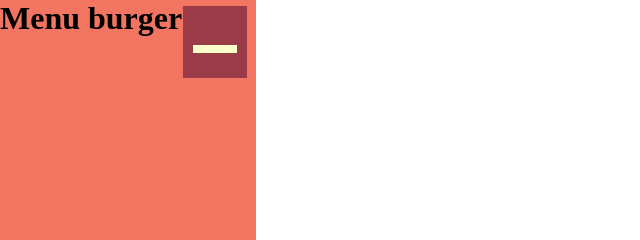
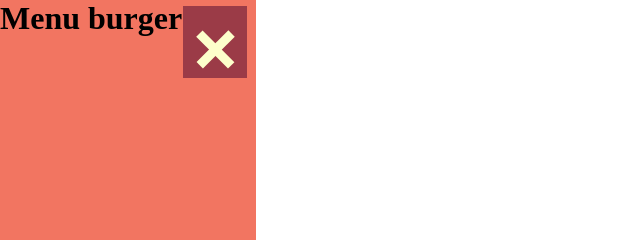
Before and after one commit to Fidgino/Exo-Dom, a plain HTML site: page dom-menuBurger/index.html in a window 1280 px wide. Both pictures are taken after a click on the element 44 px from the left and 42 px from the top of the page. Shown: the top 240 px of the page, 0-640 px from the left. Drawn offline with Linux system fonts and the light colour scheme.

Commit message:
Menu Burger fini

```diff
--- a/dom-menuBurger/assets/script.js
+++ b/dom-menuBurger/assets/script.js
@@ -7,8 +7,11 @@ let orange = document.querySelector('.orange');
 button.addEventListener('click', function() {
     orange.classList.toggle('open');
     button.classList.toggle('openButton');
-    barThree.classList.toggle('firstAnimation');
-    barTwo.classList.toggle('vanish');
-    barOne.classList.toggle('vanish');
+    barOne.classList.toggle('barOneA');
+    barThree.classList.toggle('barThreeA');
+    setTimeout(() => {
+        barOne.classList.toggle('vanish');
+        barTwo.classList.toggle('rotateBarTwo');
+        barThree.classList.toggle('rotateBarThree')
+      }, 500)
 });
-console.log(button);
--- a/dom-menuBurger/assets/style.css
+++ b/dom-menuBurger/assets/style.css
@@ -18,19 +18,28 @@
     transition: 0.5s;
 }
 .barOne {
+    position: absolute;
+    opacity: 1;
+    top: 20%;
     height: 8.5px;
     background-color: #fdffcb;
     width: 70%;
+    transition: 0.5s;
 }
 .barTwo {
+    position: absolute;
     height: 8.5px;
     background-color: #fdffcb;
     width: 70%;
+    transition: 0.5s;
 }
 .barThree {
+    position: absolute;
+    bottom: 20%;
     height: 8.5px;
     background-color: #fdffcb;
     width: 70%;
+    transition: 0.5s;
 }
 .orange {
     height: 100vh;
@@ -48,12 +57,24 @@
 }
 .openButton {
     left: 14.3%;
-    gap: 0;
+}
+.barOneA {
+    top: 35%;
+}
+.barThreeA {
+    bottom: 35.4%;
 }
 .vanish {
-    display: none;
-    transition: 1s;
+    transition: 0.5s;
     opacity: 0;
+}
+.rotateBarTwo {
+    transform: rotate(45deg);
+    top: 39px;
+}
+.rotateBarThree {
+    transform: rotate(-45deg);
+    top: 39px;
 }
 body {
     display: flex;
```
